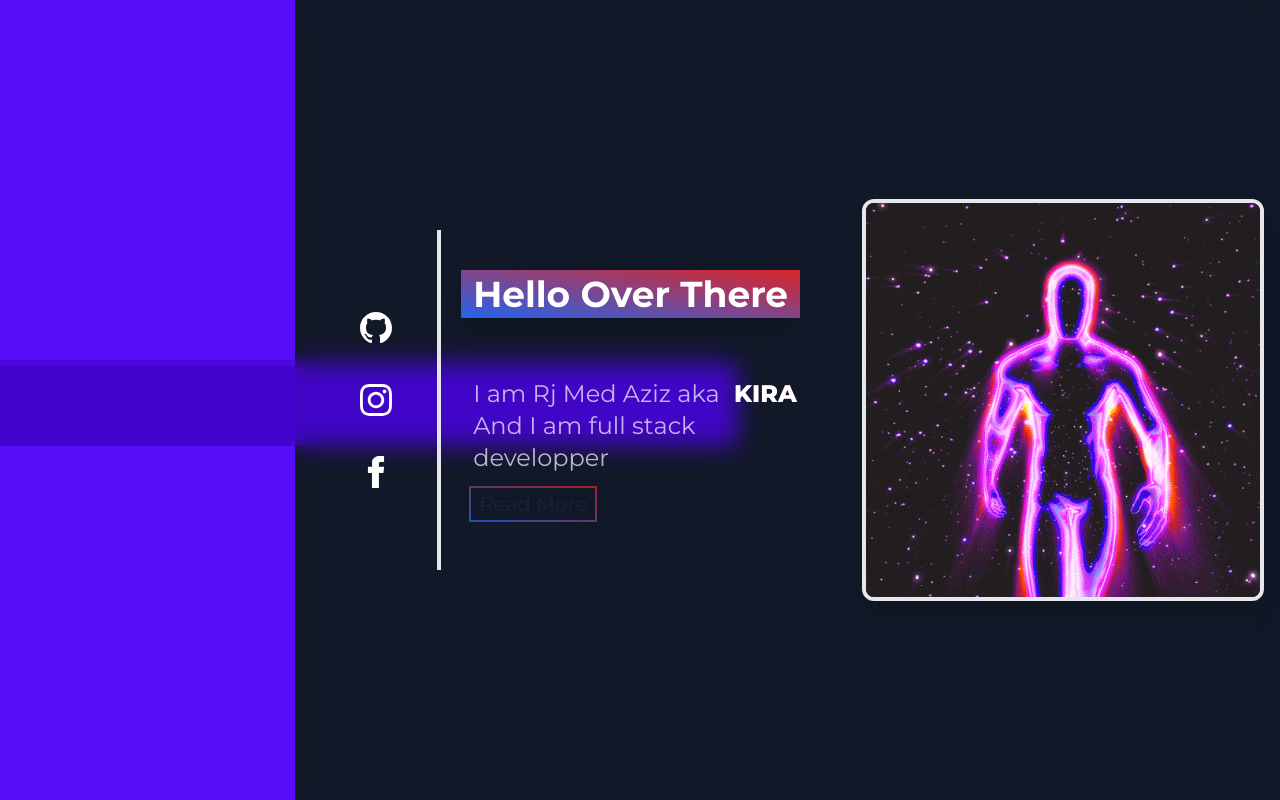
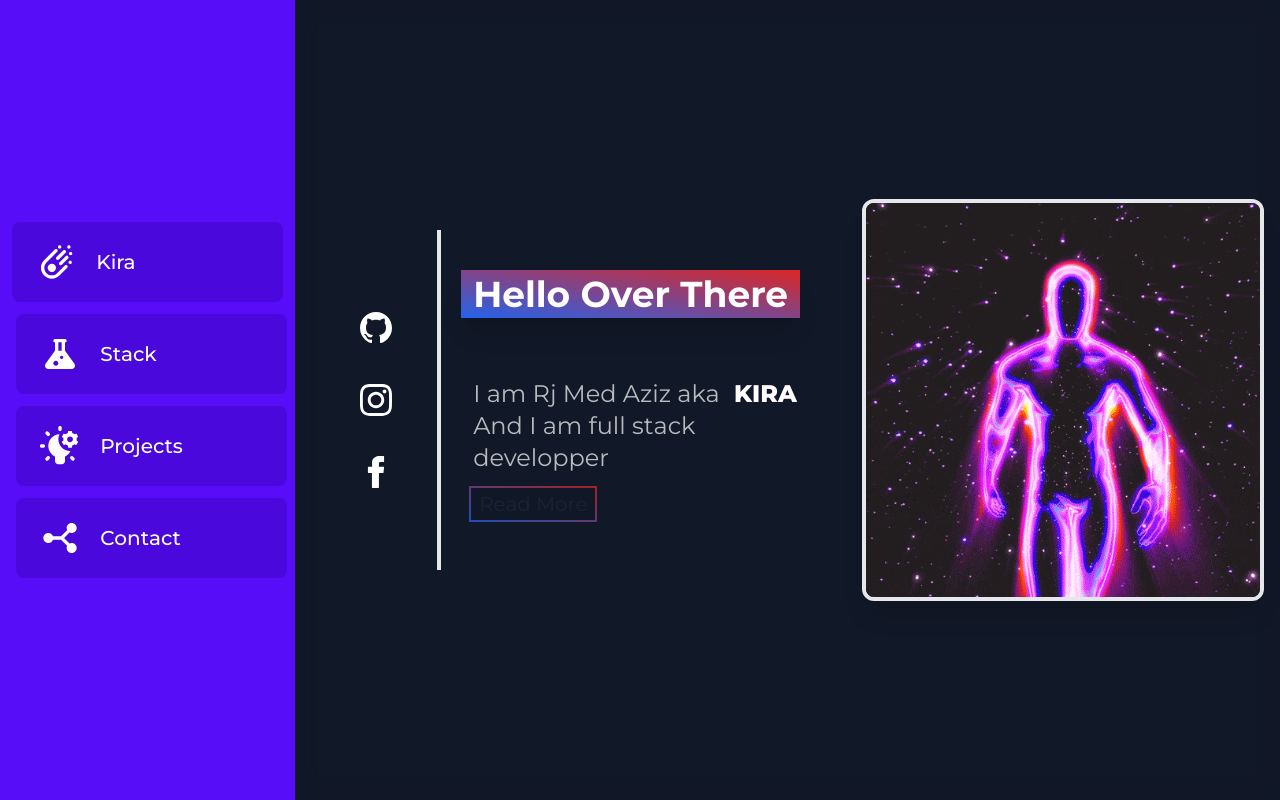
Before and after one commit to kiraaziz/About-Kira, a Svelte app: page / in a window 1280 px wide. Built offline with nearby package versions, Linux system fonts and the light colour scheme.

Commit message:
Update Navbar.svelte

```diff
--- a/src/components/Navbar.svelte
+++ b/src/components/Navbar.svelte
@@ -14,7 +14,7 @@
 	>
 		{#each routes as route}
 
-			<a class="fixed lg:w-11/12 h-[10vh] w-20  hover:font-bold font-medium rounded-lg lg:bg-primary-focus/60 hover:bg-primary-focus transition ease-in-out duration-200 hover:-translate-y-1 hover:shadow-xl flex lg:justify-start items-center justify-center lg:flex-row lg:pl-6 lg:space-x-5" href={route.url} >
+			<a class="lg:w-11/12 h-[10vh] w-20  hover:font-bold font-medium rounded-lg lg:bg-primary-focus/60 hover:bg-primary-focus transition ease-in-out duration-200 hover:-translate-y-1 hover:shadow-xl flex lg:justify-start items-center justify-center lg:flex-row lg:pl-6 lg:space-x-5" href={route.url} >
 				<img class=" h-10 w-10" src={`/icons/${route.icon}.svg`} alt={route.name} />
 				<h1 class={`lg:block hidden  text-white  text-xl`}>{route.name}</h1>
 			</a>
```
